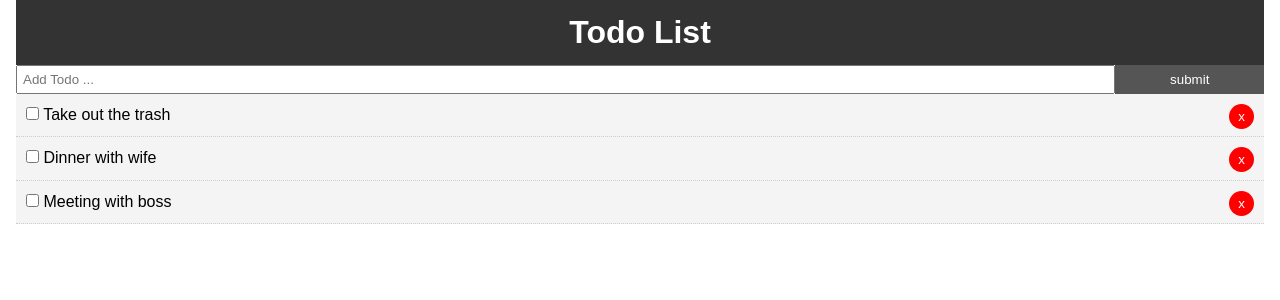
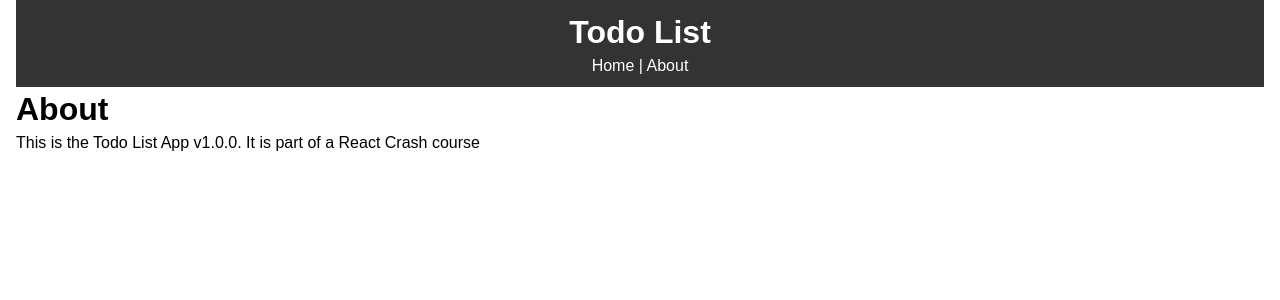
Before and after one commit to A-DiRusso/react-todo-video, a React (Create React App) app: page /about in a window 1280 px wide. Shown: the top 300 px of the page. Built offline with nearby package versions, Linux system fonts and the light colour scheme.

Commit message:
adds home/about buttons with links

```diff
--- a/package.json
+++ b/package.json
@@ -5,6 +5,7 @@
   "dependencies": {
     "react": "^16.8.6",
     "react-dom": "^16.8.6",
+    "react-router-dom": "^5.0.0",
     "react-scripts": "2.1.8",
     "uuid": "^3.3.2"
   },
--- a/src/App.js
+++ b/src/App.js
@@ -1,8 +1,12 @@
 import React, { Component } from 'react';
+import { BrowserRouter as Router, Route } from 'react-router-dom';
 import Todos from './components/Todos';
 import AddTodo from './components/addTodo';
 import Header from './components/layout/header';
+import About from './components/pages/About';
 import uuid from 'uuid';
+
+
 import './App.css';
 
 class App extends Component {
@@ -53,14 +57,21 @@
   render() {
     // console.log(this.state.todos);
     return (
+      <Router>
         <div className="App">
           <div className="container">
             <Header />
+            <Route exact path="/" render={props => (
+              <React.Fragment>
                 <AddTodo addTodo={this.addTodo}/>
                 <Todos todos={this.state.todos} markComplete={this.markComplete}
                 delTodo={this.delTodo} />
+              </React.Fragment>
+            )} />
+            <Route path="/about" component={About} />
           </div>
         </div>
+      </Router>
     );
   }
 }
--- a/src/components/layout/header.js
+++ b/src/components/layout/header.js
@@ -1,9 +1,11 @@
-import React from 'react'
+import React from 'react';
+import { Link } from 'react-router-dom';
 
 function Header() {
     return (
         <header style={headerStyle}>
             <h1>Todo List</h1>
+            <Link style={linkStyle} to="/">Home</Link> | <Link style={linkStyle} to="/about">About</Link>
         </header>
     )
 }
@@ -16,4 +18,10 @@
 
 }
 
+const linkStyle = {
+    color: '#fff',
+    textDecoration: 'none'
+}
+
+
 export default Header;
--- /dev/null
+++ b/src/components/pages/About.js
@@ -0,0 +1,13 @@
+import React from 'react'
+
+function About() {
+  return (
+    <React.Fragment>
+        <h1>About</h1>
+        <p>This is the Todo List App v1.0.0. It is part of a React Crash course</p>
+    </React.Fragment>
+  )
+}
+
+
+export default About;
```
Also changed, not shown: 1 other file (tests, documents, lock files or other folders). Lines whose indentation alone changed are shown as unchanged.
